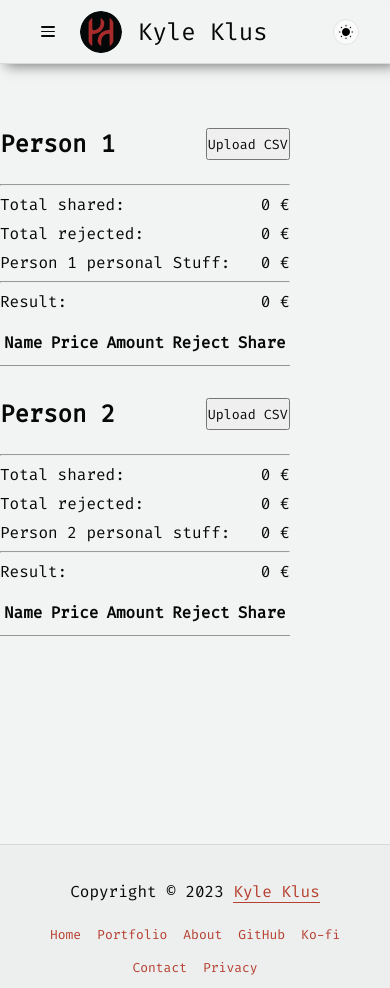
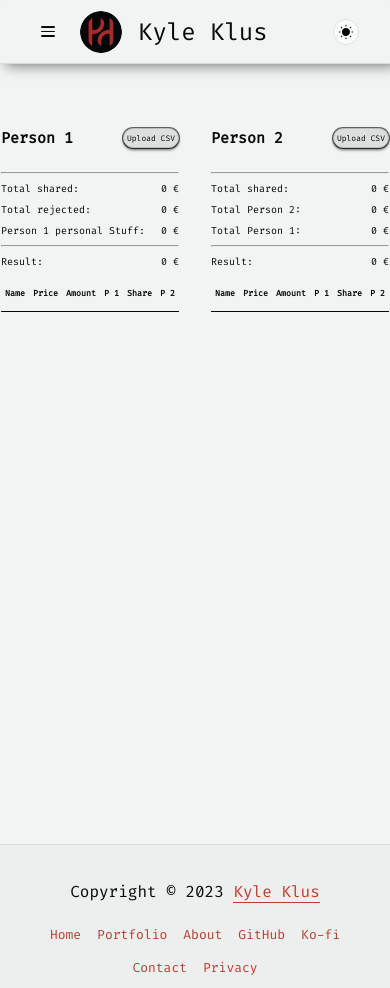
Before and after one commit to KyleKlus/receipt-manager, a Next.js app: page / in a window 390 px wide. Built offline with nearby package versions, Linux system fonts and the light colour scheme.

Commit message:
- Improved UI - Improved receipt parsing

```diff
--- a/src/pages/index.tsx
+++ b/src/pages/index.tsx
@@ -56,6 +56,15 @@ export default function Home() {
     isFirstList ? setFirstList([...updatedList]) : setSecondList([...updatedList]);
   }
 
+  function toggleMyItem(index: number, isFirstList: boolean) {
+    const updatedList: IListItem[] = isFirstList ? firstList : secondList;
+
+    updatedList[index].shared = !updatedList[index].shared && !updatedList[index].rejected;
+    updatedList[index].rejected = false;
+
+    isFirstList ? setFirstList([...updatedList]) : setSecondList([...updatedList]);
+  }
+
   function listToMatrix(list: string[], elementsPerSubArray: number) {
     const matrix: string[][] = [];
     let k = -1;
@@ -87,22 +96,44 @@ export default function Home() {
         const result = reader.result;
 
         if (result !== null && result !== undefined) {
-          const firstHeaderCount = result.toString().split('\n')[0].split(',').length;
-          const secondHeaderCount = result.toString().split('\n')[0].split(',').reverse()[0].split('|').length
+          const bonsHeader: string[] = result.toString().split('\n')[0].split(',');
+          const bonHeaderCount: number = bonsHeader.length;
+          const itemHeader: string[] = bonsHeader.reverse()[0].split('|');
+          const itemHeaderCount: number = itemHeader.length;
+          const bons: string[] = result.toString().split('\n').slice(1).filter((item) => { return item.length > 1 });
 
-          const dataString = result.toString().split('\n')[1].split(',').slice(firstHeaderCount).join('').replaceAll('"', '')
-          const data = dataString.toString().split('|');
-          const dataItems = listToMatrix(data, secondHeaderCount).filter(list => list.length > 1);
+          for (let i: number = 0; i < bons.length; i++) {
+            const bon: string[] = bons[i].split(',');
+            const bonItems: string[][] = listToMatrix(bon.slice(bonHeaderCount).join('').replaceAll('"', '').split('|'), itemHeaderCount).filter((item) => { return item.length > 1 });
 
-          items = dataItems.map(list => {
-            return {
-              name: list[0],
-              price: Math.floor(parseFloat(list[2]) * -100) / 100,
-              amount: Math.floor(parseFloat(list[5]) * 100) / 100,
-              shared: true,
+            let parsedItems = bonItems.map(list => {
+              const amount: number = list[5] === '' ? 1 : Math.floor(parseFloat(list[5]) * 100) / 100
+              let name = list[0].slice(1)
+              name = list[0][0].toUpperCase() + name
+
+              return {
+                name: name,
+                price: Math.floor(parseFloat(list[2]) * -100) / 100,
+                amount: amount,
+                shared: true,
+                rejected: false
+              }
+            })
+
+            parsedItems = parsedItems.reverse()
+            let name = bon[3].slice(1)
+            name = bon[3][0].toUpperCase() + name
+            parsedItems.push({
+              name: name,
+              price: 0,
+              amount: 0,
+              shared: false,
               rejected: false
-            }
-          })
+            })
+            parsedItems = parsedItems.reverse()
+
+            items = items.concat(parsedItems)
+          }
         }
 
         resolve(items);
@@ -253,8 +284,9 @@ export default function Home() {
         <th>Name</th>
         <th>Price</th>
         <th>Amount</th>
-        <th>Reject</th>
+        <th>P 1</th>
         <th>Share</th>
+        <th>P 2</th>
       </tr>
     );
   }
@@ -264,13 +296,22 @@ export default function Home() {
 
     for (let i = 0; i < list.length; i++) {
       const item: IListItem = list[i];
+
+      const isHeader = item.price === 0
+      const isShared = isHeader ? false : item.shared
+      const isRejected = isHeader ? false : item.rejected
+      const isMine = isHeader ? false : !item.shared && !item.rejected
+
+      const cellHeaderClass = isHeader ? styles.personTableCellHeader : ''
+
       rows.push(
         <tr key={i}>
-          <td>{item.name}</td>
-          <td>{item.price} €</td>
-          <td>{item.amount}</td>
-          <td><input checked={item.rejected} type='checkbox' onChange={() => { toggleRejectItem(i, isFirstList) }}></input></td>
-          <td><input checked={item.shared} type='checkbox' onChange={() => { toggleShareItem(i, isFirstList) }}></input></td>
+          <td className={[cellHeaderClass].join(' ')}><div>{item.name}</div></td>
+          <td className={[cellHeaderClass].join(' ')}>{isHeader ? '' : item.price + ' €'}</td>
+          <td className={[cellHeaderClass].join(' ')}>{isHeader ? '' : item.amount}</td>
+          <td className={[cellHeaderClass].join(' ')}><input disabled={isHeader} checked={isMine} type='radio' onChange={() => { toggleMyItem(i, isFirstList) }}></input></td>
+          <td className={[cellHeaderClass].join(' ')}><input disabled={isHeader} checked={isShared} type='radio' onChange={() => { toggleShareItem(i, isFirstList) }}></input></td>
+          <td className={[cellHeaderClass].join(' ')}><input disabled={isHeader} checked={isRejected} type='radio' onChange={() => { toggleRejectItem(i, isFirstList) }}></input></td>
         </tr>
       )
     }
@@ -385,11 +426,11 @@ export default function Home() {
                 <div>{calcShared(secondList)} €</div>
               </div>
               <div className={[styles.personTableSum].join(' ')}>
-                <div>Total rejected: </div>
+                <div>Total Person 2: </div>
                 <div>{calcRejected(secondList)} €</div>
               </div>
               <div className={[styles.personTableSum].join(' ')}>
-                <div>Person 2 personal stuff: </div>
+                <div>Total Person 1: </div>
                 <div>{calcTotal(secondList)} €</div>
               </div>
               <hr />
--- a/src/styles/ReceiptManager.module.css
+++ b/src/styles/ReceiptManager.module.css
@@ -8,6 +8,8 @@
     display: flex;
     flex-wrap: wrap;
     flex-direction: row;
+
+    justify-content: center;
     gap: 32px;
 }
 
@@ -20,12 +22,39 @@
     margin-bottom: 24px;
 }
 
+
+
+
+.personHeader button {
+    padding: 4px 8px;
+    background-color: var(--bg-color-25);
+    border: 1px solid var(--bg-color-50);
+    border-radius: var(--border-radius);
+    cursor: pointer;
+    box-shadow:
+        0 0 0 1px hsla(0, 0%, 0%, .6),
+        0 2px 3px hsla(0, 0%, 0%, .6);
+    transition: background-color 200ms ease, border-color 200ms ease, box-shadow 200ms ease;
+}
+
+.personHeader button:hover {
+    background-color: var(--bg-color-30);
+    border-color: var(--bg-color-70);
+    box-shadow:
+        0 0 0 1px hsla(0, 0%, 0%, .6),
+        0 2px 3px hsla(0, 0%, 0%, .6),
+        0 4px 3px hsla(0, 0%, 0%, .4);
+}
+
 .personTable {
     border-spacing: 0px;
+    margin-bottom: 64px;
+    width: 100%;
 }
 
 .personTable th {
-    border-bottom: 1px solid var(--bg-color-70);
+    border-bottom: 1px solid var(--bg-color-90);
+    font-size: large;
     padding: 12px 4px;
 }
 
@@ -33,9 +62,69 @@
     border-bottom: 1px solid var(--bg-color-40);
     padding: 8px 4px;
     text-align: center;
+}
+
+.personTable td div {
+    text-align: left;
     white-space: nowrap;
     overflow: hidden;
     text-overflow: ellipsis;
+}
+
+.personTable td input[type='radio'] {
+    background-color: var(--bg-color-25);
+    border-radius: 10px;
+    outline: 1px solid var(--bg-color-80);
+    box-shadow:
+        0 0 0 1px hsla(0, 0%, 0%, .6),
+        0 2px 3px hsla(0, 0%, 0%, .6);
+    cursor: pointer;
+    display: inline-block;
+    height: 15px;
+    position: relative;
+    width: 15px;
+    appearance: none;
+    transition: background-color 200ms ease, outline-color 200ms ease, box-shadow 200ms ease;
+}
+
+.personTable td input[type='radio']:checked {
+    cursor: default;
+}
+
+.personTable td input[type='radio']:not(:checked):hover {
+    background-color: var(--bg-color-30);
+    outline-color: var(--bg-color-90);
+    box-shadow:
+        0 0 0 1px hsla(0, 0%, 0%, .6),
+        0 2px 3px hsla(0, 0%, 0%, .6),
+        0 4px 3px hsla(0, 0%, 0%, .4);
+}
+
+.personTable td input[type='radio']:disabled {
+    display: none;
+}
+
+.personTable td input[type='radio']:after {
+    background-color: var(--bg-color-25);
+    border-radius: 25px;
+    content: '';
+    display: block;
+    height: 11px;
+    left: 2px;
+    position: relative;
+    top: 2px;
+    width: 11px;
+    transition: background-color 200ms ease;
+}
+
+.personTable td input[type='radio']:checked:after {
+    background-color: var(--color-accent-10);
+}
+
+td.personTableCellHeader {
+    padding: 10px 5px !important;
+    font-weight: bold;
+    border-bottom-color: var(--bg-color-70);
 }
 
 .personTableSum {
@@ -57,21 +146,68 @@
 
 
 /* Mobile */
-@media (max-width: 820px) {}
+@media (max-width: 650px) {
+    .personCell {
+        font-size: small;
+    }
 
-@media (max-width: 800px) {}
+    .personTable th {
+        font-size: small;
+    }
 
-@media (max-width: 720px) {}
+    .personTable td input[type='radio'] {
+        border-radius: 10px;
+        height: 10px;
+        width: 10px;
+    }
 
-@media (max-width: 620px) {}
+    .personTable td input[type='radio']:after {
+        border-radius: 15px;
+        height: 6px;
+        left: 2px;
+        top: 2px;
+        width: 6px;
+    }
 
-@media (max-width: 520px) {}
+    .personHeader button {
+        padding: 4px 4px;
+        font-size: small;
+    }
 
-@media (max-width: 470px) {}
+}
 
-@media (max-width: 376px) {}
+@media (max-width: 550px) {
+    .personCell {
+        font-size: x-small;
+    }
 
-@media (max-width: 1000px) {}
+    .personTable th {
+        font-size: smaller;
+    }
+
+    .personTable td {
+        padding: 6px 3px;
+    }
+
+    .personHeader button {
+        padding: 3px 3px;
+        font-size: 0.5rem;
+    }
+}
+
+@media (max-width: 400px) {
+
+    .personTable td div {
+        max-width: 100px;
+    }
+}
+
+@media (max-width: 300px) {
+
+    .personTable td div {
+        max-width: 80px;
+    }
+}
 
 /* Tablet and Smaller Desktop */
 @media (min-width: 601px) and (max-width: 1120px) {}
```
